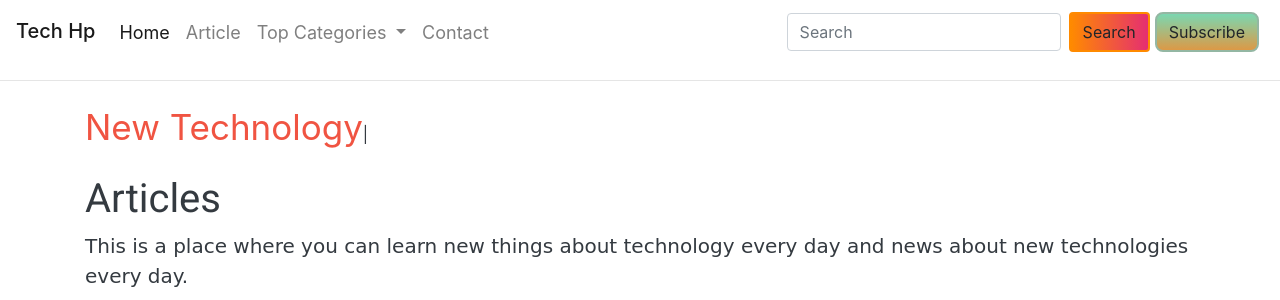
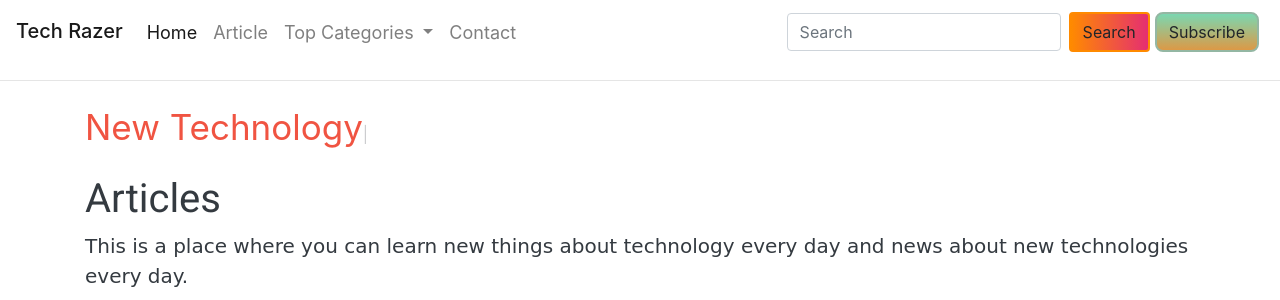
Before and after one commit to HJ-sarariya23/website-django, a Django app: page / in a window 1280 px wide. Shown: the top 300 px of the page. Run offline with Django 3.2, Linux system fonts and the light colour scheme; data comes from the database, SQL or seed files in the repository; both versions use the stored data as it was after the commit; some libraries are stand-ins or nearby versions; some web fonts are replaced.

Commit message:
Change Domain name

```diff
--- a/Tech_Hp/blog/models.py
+++ b/Tech_Hp/blog/models.py
@@ -8,8 +8,6 @@ class Category(models.Model):
 
     def __str__(self):
         return self.catename
-
-
 
 
 class Post(models.Model):
--- a/Tech_Hp/templates/base.html
+++ b/Tech_Hp/templates/base.html
@@ -28,7 +28,7 @@
 <body>
 
   <nav class="navbar navbar-expand-lg navbar-light ">
-    <h2><a class="navbar-brand" href="/">Tech Hp</a></h2>
+    <h2><a class="navbar-brand" href="/">Tech Razer</a></h2>
     <button class="navbar-toggler" type="button" data-toggle="collapse" data-target="#navbarSupportedContent"
       aria-controls="navbarSupportedContent" aria-expanded="false" aria-label="Toggle navigation">
       <span class="navbar-toggler-icon"></span>
@@ -116,7 +116,7 @@
   {% endblock body %}
 
   <div class="container-fluid bg-dark text-light py-2">
-    <p class="text-center mb-0">Copyright Tech Hp 2020 | All rights reserved</p>
+    <p class="text-center mb-0">Copyright Tech Razer 2020 | All rights reserved</p>
   </div>
 
 
--- a/Tech_Hp/templates/blog/blogpost.html
+++ b/Tech_Hp/templates/blog/blogpost.html
@@ -1,6 +1,6 @@
 {% extends 'base.html' %}
 
-{% block title %} {{post.title}} | Tech Hp {% endblock title %}
+{% block title %} {{post.title}} | Tech Razer {% endblock title %}
 {% block blogactive %} active {% endblock blogactive %}
 
 {% block css %}
--- a/Tech_Hp/templates/home/contact.html
+++ b/Tech_Hp/templates/home/contact.html
@@ -13,7 +13,7 @@
 {% block body %}
 <div class="container  my-3 ">
 
-        <h3>Contact Tech Hp </h3>
+        <h3>Contact Tech Razer </h3>
         <form action="/contact" method="post">
             {% csrf_token %}
             <div class="form-group">
--- a/Tech_Hp/templates/home/home.html
+++ b/Tech_Hp/templates/home/home.html
@@ -1,6 +1,6 @@
 {% extends 'base.html' %}
 {% block homeactive %} active {% endblock homeactive %}
-{% block title %} Tech Hp {% endblock title %}
+{% block title %} Tech Razer {% endblock title %}
 
 {% block css %}
 <link rel="stylesheet" href="/static/css/style.css">
@@ -19,7 +19,7 @@
   window.onload = function () {
     console.log("loaded")
     var typed = new Typed('#typed', {
-      strings: ["Welcome to Tech HP", "Know about ", "New Technology", "Mobile tips and tricks", "Evreyday New Technology news", "and other awesome  tech information with me :)"],
+      strings: ["Welcome to Tech Razer", "Know about ", "New Technology", "Mobile tips and tricks", "Evreyday New Technology news", "and other awesome  tech information with me :)"],
       backSpeed: 15,
       smartBackspace: true,
       backDelay: 1200,
```
Also changed, not shown: Tech_Hp/db.sqlite3.
